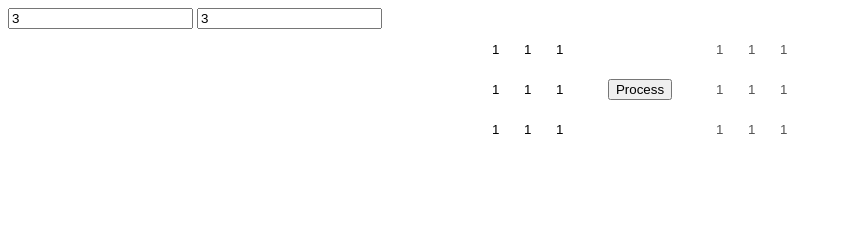
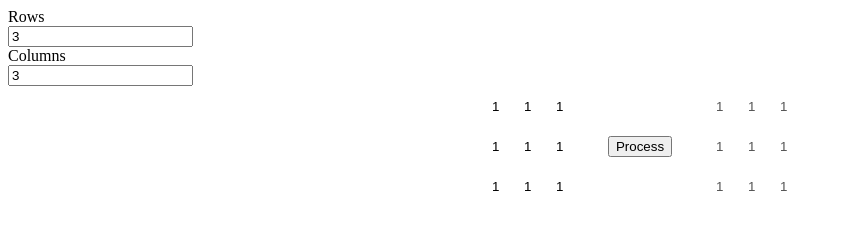
Before and after one commit to arushamit05/set-matrix-zero, a plain HTML site: page index.html in a window 1280 px wide. Shown: the whole page, without its empty margins (0-842 px from the left). Drawn offline with Linux system fonts and the light colour scheme.

Commit message:
Co-authored-by: pranjal1006 <pranjal1006@users.noreply.github.com>

```diff
--- a/index.html
+++ b/index.html
@@ -10,6 +10,7 @@
   </head>
   <body>
     <div id="configuration-container">
+      <label for="rows">Rows</label>
       <input
         type="number"
         name="rows"
@@ -18,6 +19,7 @@
         min="1"
         value="3"
       />
+      <label for="cols">Columns</label>
       <input
         type="number"
         name="cols"
--- a/styles.css
+++ b/styles.css
@@ -18,3 +18,12 @@
     width: 8px;
     border: none;
 }
+
+#configuration-container {
+    display: flex;
+    flex-direction: column;
+
+    #rowCount, #colCount {
+        width: fit-content;
+    }
+}
```
